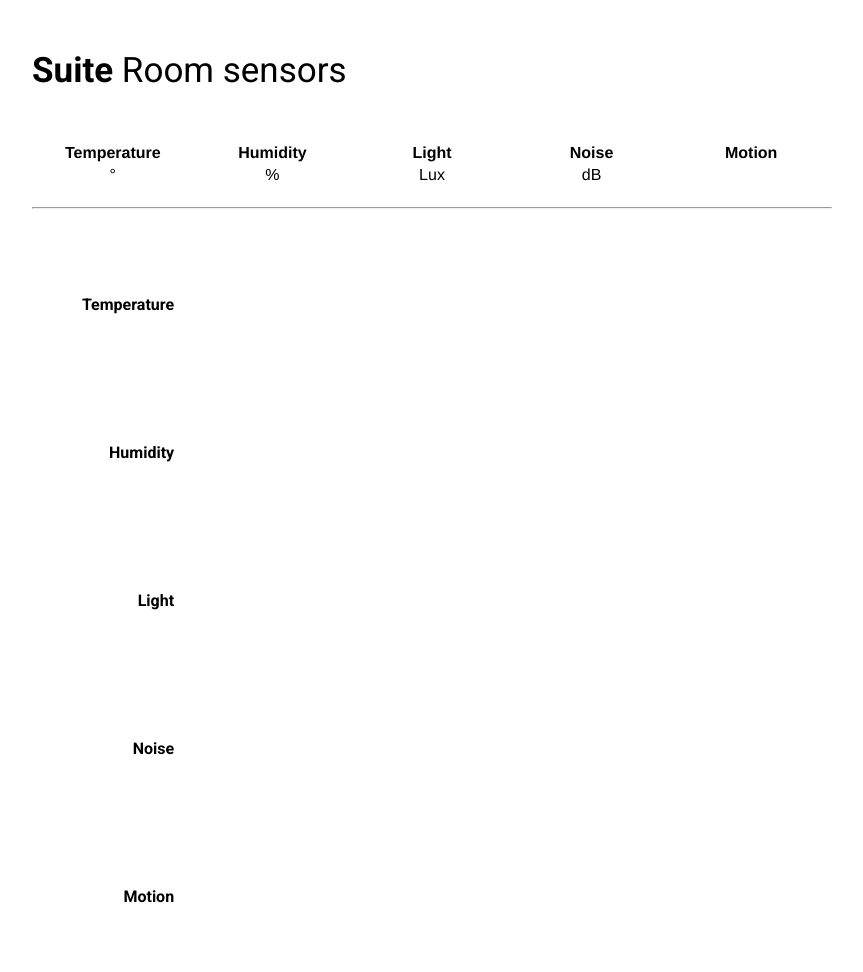
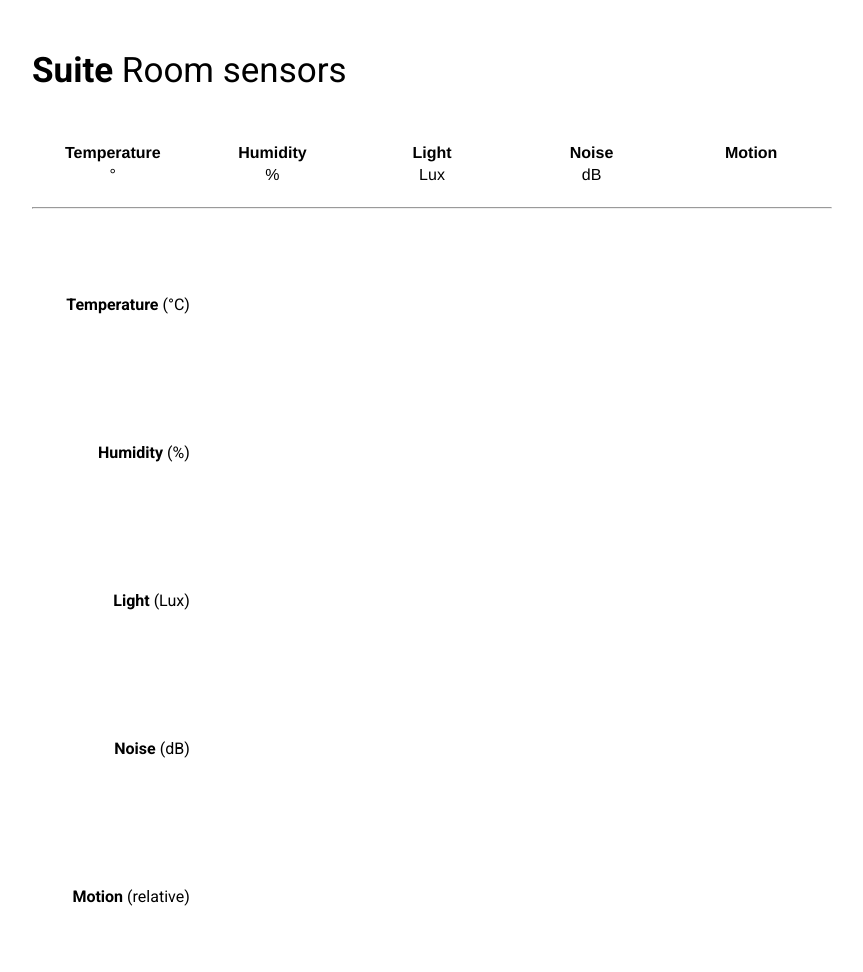
Before and after one commit to taivop/hz15, a website: page node_server/public/suite.html in a window 1280 px wide. Shown: the whole page, without its empty margins (208-1071 px from the left). Drawn offline with Linux system fonts and the light colour scheme; no server answers.

Commit message:
designing, tweaks

```diff
--- a/node_server/public/css/style.css
+++ b/node_server/public/css/style.css
@@ -213,9 +213,3 @@ h1, h2 {
 .horizon .value {
   right: 0;
 }
-
-.line {
-  background: #000;
-  opacity: .2;
-  z-index: 2;
-}
--- a/node_server/public/css/suite.css
+++ b/node_server/public/css/suite.css
@@ -48,3 +48,13 @@ td.chartArea {
     width: 500px;
     height: 100px;
 }
+
+.unit {
+    font-weight: normal;
+}
+
+.line {
+    background: #000;
+    opacity: .8;
+    z-index: 2;
+}
--- a/node_server/public/js/suite.js
+++ b/node_server/public/js/suite.js
@@ -5,7 +5,7 @@
     //var URL = "http://taivoapp.mybluemix.net/recent/?n=1";
     var URL = "/recent/?n=1";
 
-    var INTERVAL = 100;
+    var INTERVAL = 1000;
 
     D3ts.defaults = {};
 
@@ -16,7 +16,7 @@
         top: 0,
         right: 0,
         bottom: 0,
-        left: 40
+        left: 30
     };
 
     D3ts.defaults.domain = {
@@ -64,6 +64,8 @@
         root = root || document.body;
         this.root = root;
         this.svg = d3.select(root).append("svg").style("width", 500).style("height", 60);
+        this.svg.append("text")
+            .text("seconds ago").attr("x", this.x(10)).attr("y", this.height + 35).attr("text-anchor", "middle");
         if (this.id) this.svg.id = this.id;
         return root;
     };
@@ -111,7 +113,8 @@
         this.path = this.svg.append("g")
             .attr("clip-path", "url(#clip)")
             .attr("stroke",this.color)
-            .attr("stroke-width", "8px")
+            .attr("stroke-width", "4px")
+            .attr("stroke-linecap", "round")
             .append("path")
             .data([this.data])
             .attr("class", "line")
@@ -169,31 +172,25 @@
         y: [D3ts.defaults.height, 0]
     };
 
-    var tempYRange = 30;
-    var humYRange = 100;
-    var lightYRange = 100;
-    var noiseYRange = 125;
-    var motionYRange = 1;
-
     var d3tsTemp = new D3ts({
-        domain: { x: [0, 20], y: [10, tempYRange] },
-        color: "red"
+        domain: { x: [0, 20], y: [15, 30] },
+        color: "#e41a1c"
     });
     var d3tsHum = new D3ts({
-        domain: { x: [0, 20], y: [0, humYRange] },
-        color: "blue"
+        domain: { x: [0, 20], y: [20, 70] },
+        color: "#377eb8"
     });
     var d3tsLight = new D3ts({
-        domain: { x: [0, 20], y: [0, lightYRange] },
-        color: "brown"
+        domain: { x: [0, 20], y: [0, 100] },
+        color: "#ff7f00"
     });
     var d3tsNoise = new D3ts({
-        domain: { x: [0, 20], y: [60, noiseYRange] },
-        color: "green"
+        domain: { x: [0, 20], y: [60, 125] },
+        color: "#4daf4a"
     });
     var d3tsMotion = new D3ts({
-        domain: { x: [0, 20], y: [-1, motionYRange] },
-        color: "purple"
+        domain: { x: [0, 20], y: [-1, 1] },
+        color: "#984ea3"
     });
 
     d3tsTemp.append(document.getElementById("temperature"));
@@ -226,7 +223,7 @@
             d3.select("#val_motion").text(format_motion(motion));
             d3.select("#val_noise").text(format_noise(noise));
 
-            console.log(temp + " | " + hum + " | " + light + " | " + noise + " | " + motion);
+            //console.log(temp + " | " + hum + " | " + light + " | " + noise + " | " + motion);
 
             if (isNaN(temp) || temp == Infinity || temp == -Infinity) {
                 temp = 0;
--- a/node_server/public/suite.html
+++ b/node_server/public/suite.html
@@ -32,23 +32,23 @@
 
 <table id="sensors">
   <tr>
-    <td class="tdTitle">Temperature</td>
+    <td class="tdTitle">Temperature <span class="unit">(&deg;C)</span></td>
     <td id="temperature"></td>
   </tr>
   <tr>
-    <td class="tdTitle">Humidity</td>
+    <td class="tdTitle">Humidity <span class="unit">(%)</span></td>
     <td id="humidity"></td>
 </tr>
   <tr>
-    <td class="tdTitle">Light</td>
+    <td class="tdTitle">Light <span class="unit">(Lux)</span></td>
     <td id="light"></td>
 </tr>
   <tr>
-    <td class="tdTitle">Noise</td>
+    <td class="tdTitle">Noise <span class="unit">(dB)</span></td>
     <td id="noise"></td>
 </tr>
   <tr>
-    <td class="tdTitle">Motion</td>
+    <td class="tdTitle">Motion <span class="unit">(relative)</span></td>
     <td id="motion"></td>
 </tr>
 </table>
```
